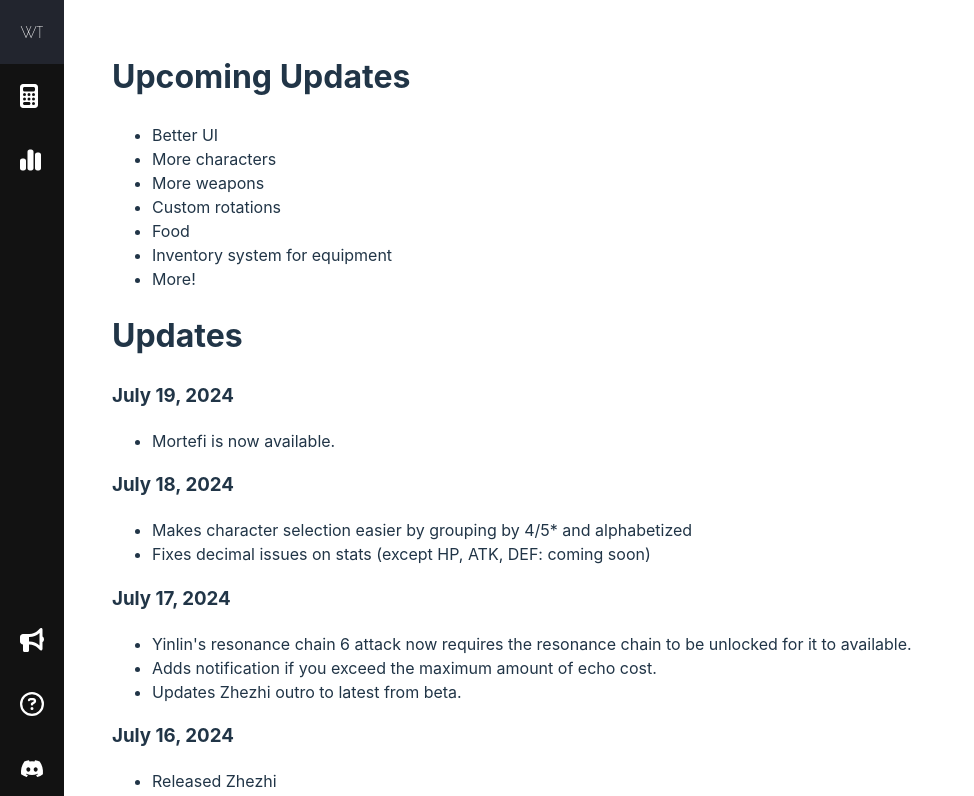
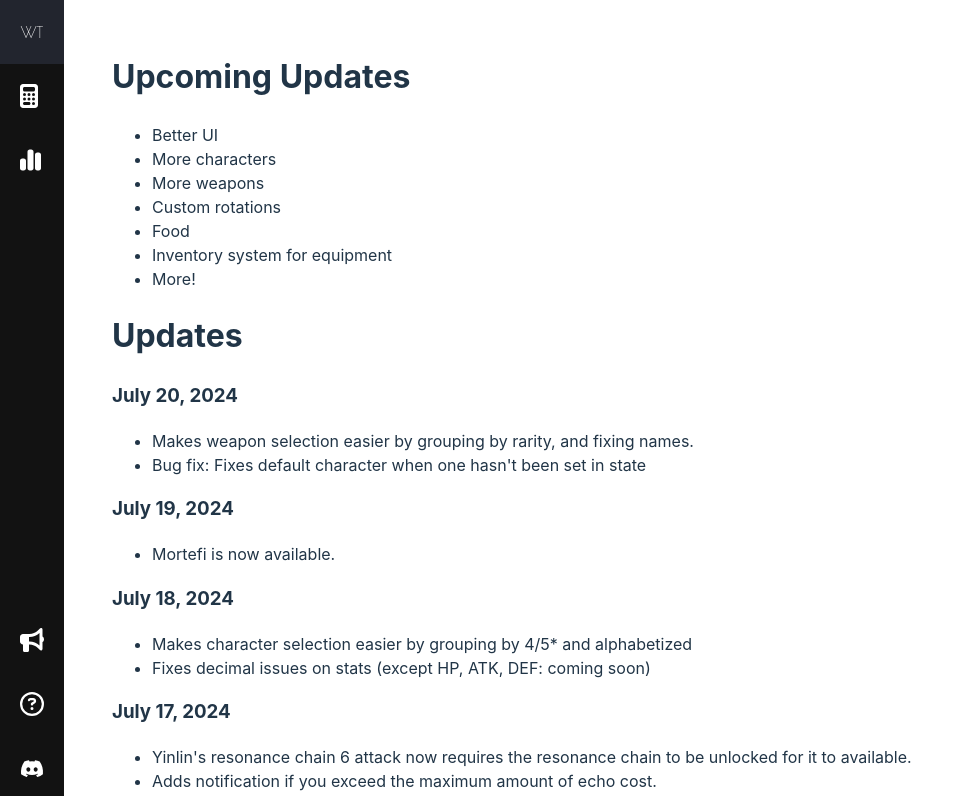
Before and after one commit to ryanbenson/wuthering-waves-optimizer, a Vue app: page /updates in a window 1280 px wide. Shown: the top 796 px of the page, without its empty margins (0-974 px from the left). Built offline with nearby package versions, Linux system fonts and the light colour scheme.

Commit message:
Updates content

```diff
--- a/src/pages/UpdatesView.vue
+++ b/src/pages/UpdatesView.vue
@@ -11,6 +11,15 @@
       <li>More!</li>
     </ul>
     <h1>Updates</h1>
+    <h3>July 20, 2024</h3>
+    <ul>
+      <li>
+        Makes weapon selection easier by grouping by rarity, and fixing names.
+      </li>
+      <li>
+        Bug fix: Fixes default character when one hasn't been set in state
+      </li>
+    </ul>
     <h3>July 19, 2024</h3>
     <ul>
       <li>Mortefi is now available.</li>
```
Also changed, not shown: 1 other file (tests, documents, lock files or other folders).
